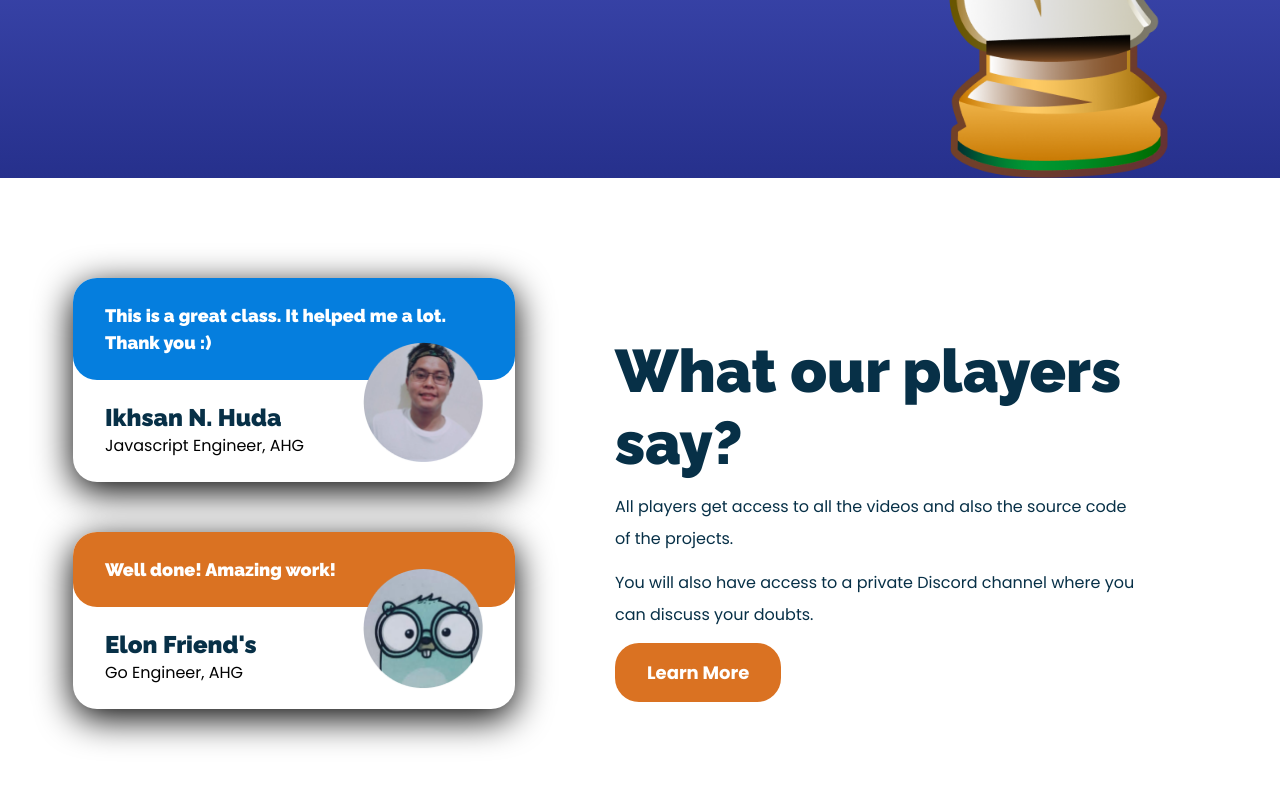
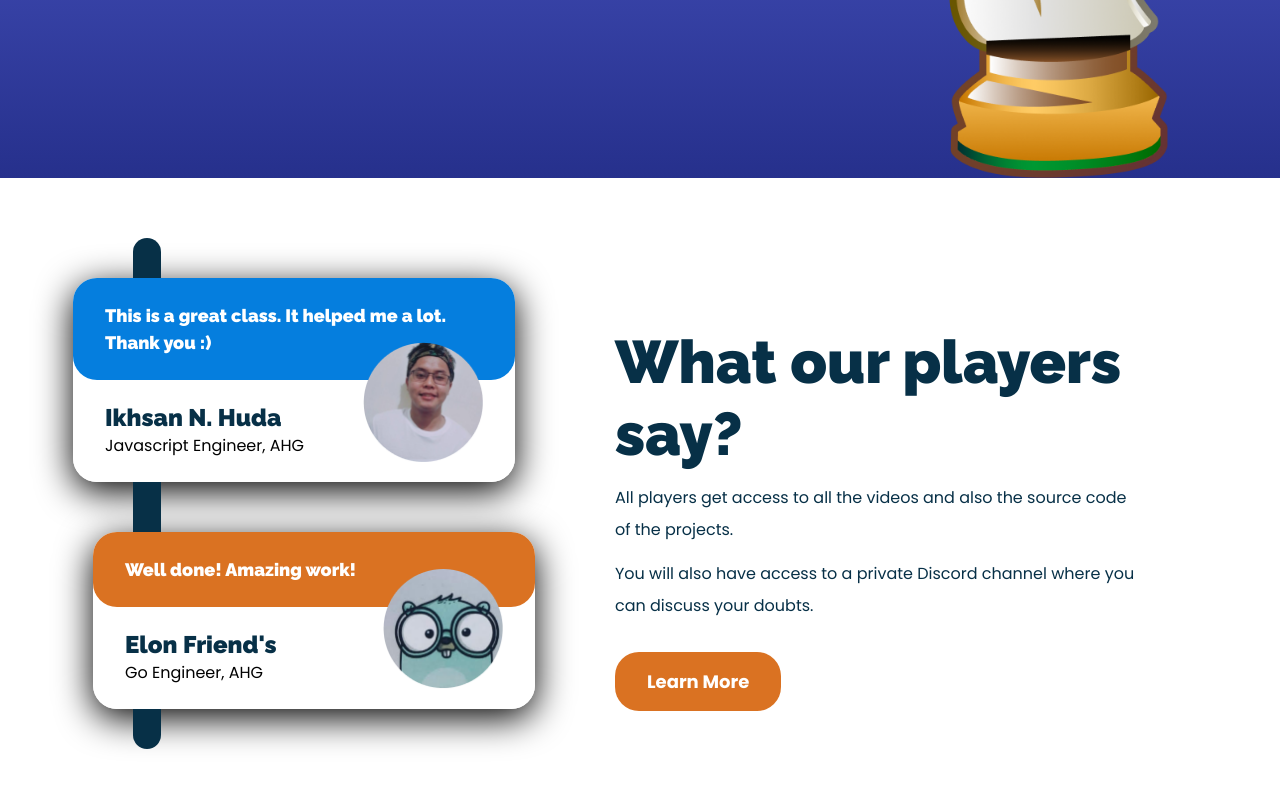
Before and after one commit to iXnh/figma-to-code, a plain HTML site: page class-chess/index.html in a window 1280 px wide. Shown: the part 622-1410 px from the top of the page. Drawn offline with Linux system fonts and the light colour scheme.

Commit message:
update css testimonials section

```diff
--- a/class-chess/style.css
+++ b/class-chess/style.css
@@ -1,4 +1,4 @@
-:root {
+ :root {
    --orange-color: #da7222;
    --dark-blue-color: #073047;
    --dark-color: #070917;
@@ -260,6 +260,28 @@ section p {
    position: relative;
 }
 
+.testimonials-section .testimonial-card::before {
+   content: "";
+   width: 28px;
+   position: absolute;
+   height: 40px;
+   top: -40px;
+   left: 60px;
+   background: var(--dark-blue-color);
+   border-radius: 24px 24px 0 0;
+}
+
+
+.testimonials-section .testimonial-card:last-child:before {
+   height: calc(100% + 90px);
+   left: 40px;
+   top: -50px;
+   border-radius: 0 0 24px 24px;
+   z-index: -1;
+}
+
+
+
 .testimonials-section .testimonial-card .content {
    font-family: "Raleway", sans-serif;
    font-weight: 900;
@@ -286,6 +308,8 @@ section p {
 
 .testimonials-section .testimonial-card .info {
    padding: 24px 32px;
+   background-color: #fff;
+   border-radius: 0 0 24px 24px;
 }
 
 .testimonials-section .testimonial-card .info p.company {
@@ -303,3 +327,11 @@ section p {
    right: 32px;
    bottom: 20px;
 }
+
+.testimonials-section .testimonial-card:last-child {
+   transform: translateX(20px);
+}
+
+.testimonials-section .features {
+   margin-bottom: 30px;
+}
```
